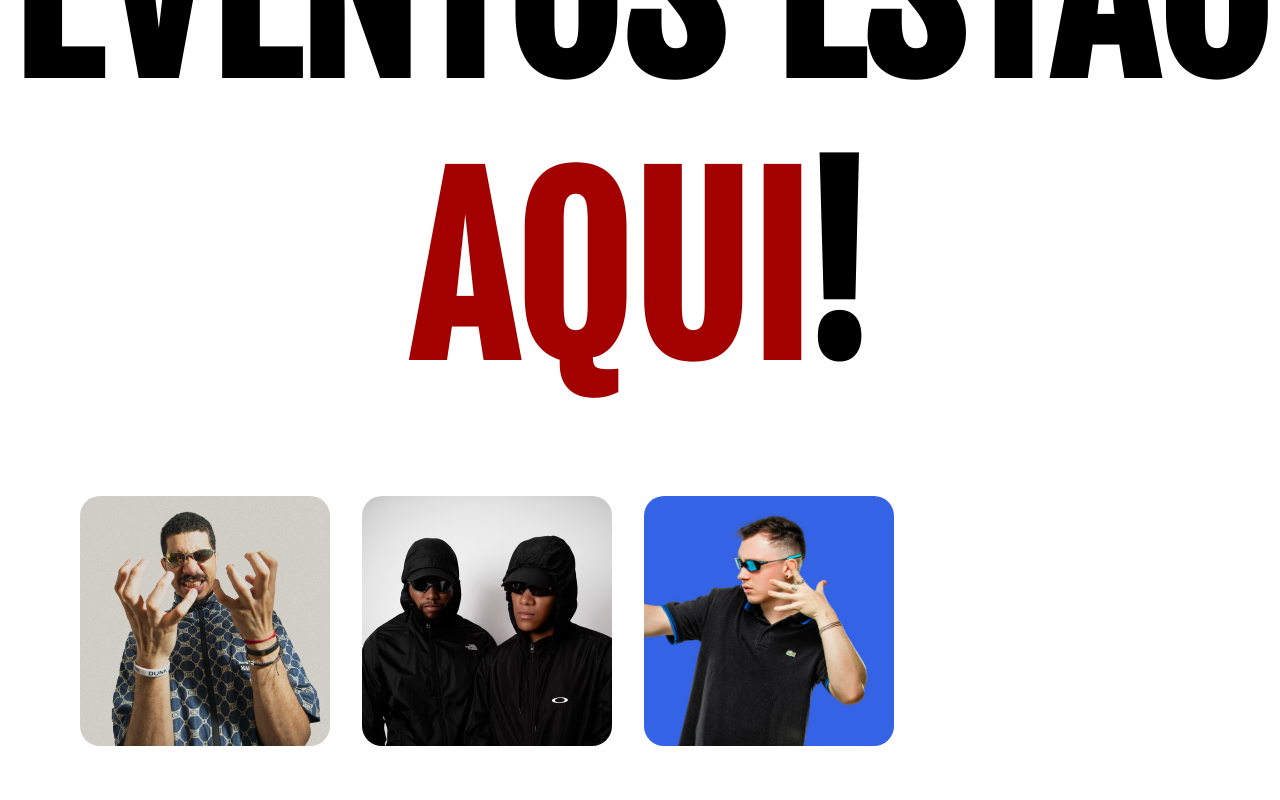
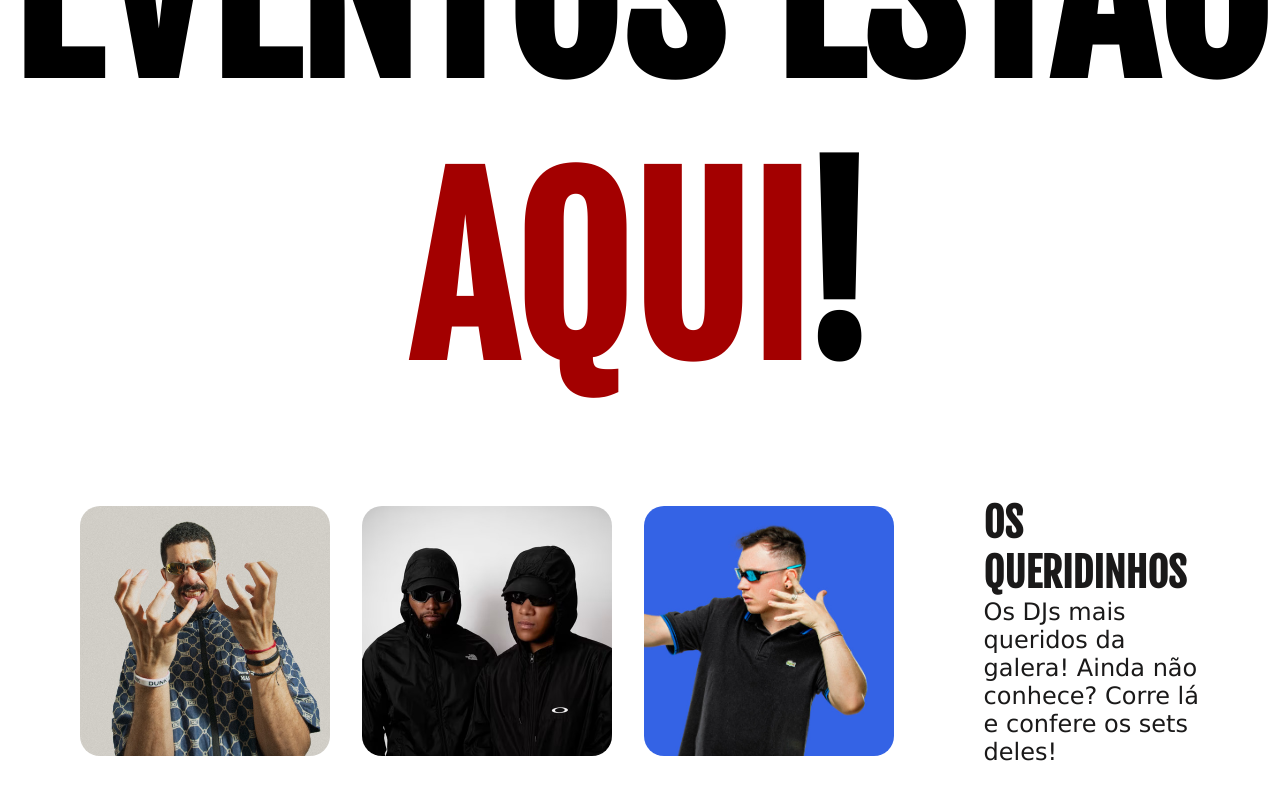
Before and after one commit to yrkeviin/front-e-back-sub, a Next.js app in the folder my-app/: page / in a window 1280 px wide. Shown: the part 1498-2298 px from the top of the page. Built offline with nearby package versions, Linux system fonts and the light colour scheme.

Commit message:
Feat: Alter djs favs, cards and text

```diff
--- a/my-app/src/app/page.jsx
+++ b/my-app/src/app/page.jsx
@@ -36,6 +36,7 @@ export default function Home() {
           <h1>EVENTOS ESTÃO <span>AQUI</span>!</h1>
         </div>
 
+        <div className={styles.djs}>
           <div className={styles.djCards}>
             <CardDj
             index="/images/mu540.jpg"
@@ -49,6 +50,14 @@ export default function Home() {
             index="/images/gpzl.jpg"
             />
           </div>
+
+          <div className={styles.djsText}>
+            <h2>OS QUERIDINHOS</h2>
+            <p>Os DJs mais queridos da galera!
+              Ainda não conhece? Corre lá e confere os sets deles!
+            </p>
+          </div>
+        </div>
     </div>
   );
 }
--- a/my-app/src/app/page.module.css
+++ b/my-app/src/app/page.module.css
@@ -64,9 +64,27 @@
   color: rgb(163, 0, 0);
 }
 
-.djCards {
+.djs {
   width: 100%;
   display: flex;
+  padding: 5rem;
+  gap: 8%;
+}
+
+.djCards {
+  display: flex;
   gap: 2rem;
-  padding: 5rem;
 }
+
+.djsText h2 {
+  margin-top: 1%;
+  color: rgb(26, 25, 25);
+  font-size: 2.5rem;
+  font-family: 'Fjalla One', sans-serif;
+}
+
+.djsText p {
+  color: rgb(26, 25, 25);
+  font-size: 1.5rem;
+  font-family: 'Lucida Sans', 'Lucida Sans Regular', 'Lucida Grande', 'Lucida Sans Unicode', Geneva, Verdana, sans-serif;
+}
```
Also changed, not shown: my-app/src/app/eventos/page.jsx (added, +31 -0 lines), my-app/src/app/eventos/[id]/page.jsx (added), my-app/src/app/eventos/[id]/page.module.css (added), my-app/src/app/eventos/page.module.css (added). Lines whose indentation alone changed are shown as unchanged.
